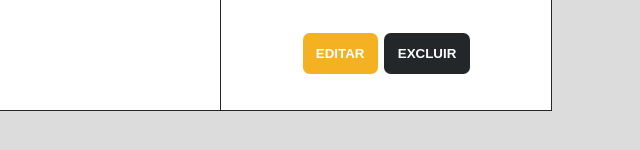
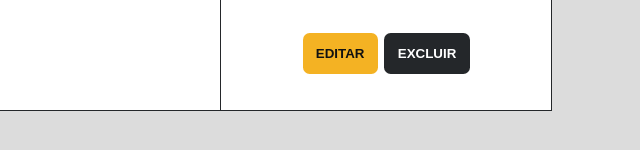
Before and after one commit to fabziano/Projeto-Integrador-2023, a plain HTML site: page cadastro.html in a window 1280 px wide. Both pictures are taken after typing "Sample" into the empty fields and a click on the button "ADICIONAR". Shown: the part 314-464 px from the top of the page, 640-1280 px from the left. Drawn offline with nearby package versions, Linux system fonts and the light colour scheme.

Commit message:
Update cadastro.css

```diff
--- a/assets/css/cadastro.css
+++ b/assets/css/cadastro.css
@@ -139,6 +139,7 @@ td:nth-child(5) button:hover {
 }
 td:nth-child(5) .editar-btn {
     background-color: var(--amarelo);
+    color:#111;
 }
 .logo-equipe {
     width: 100%;
```
